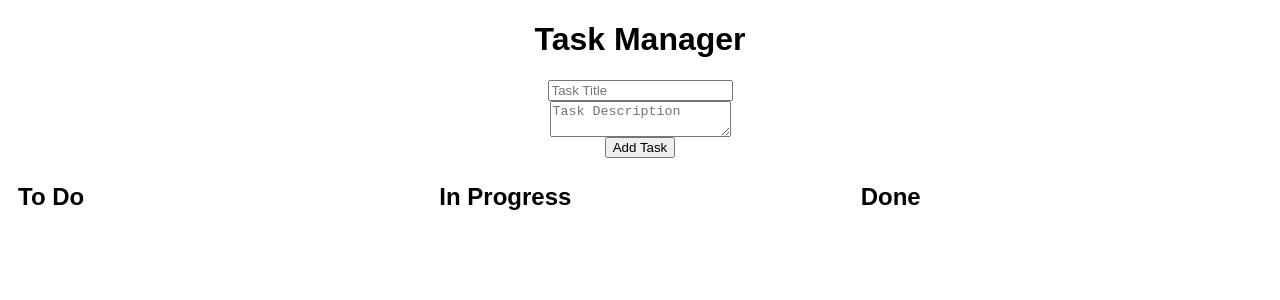
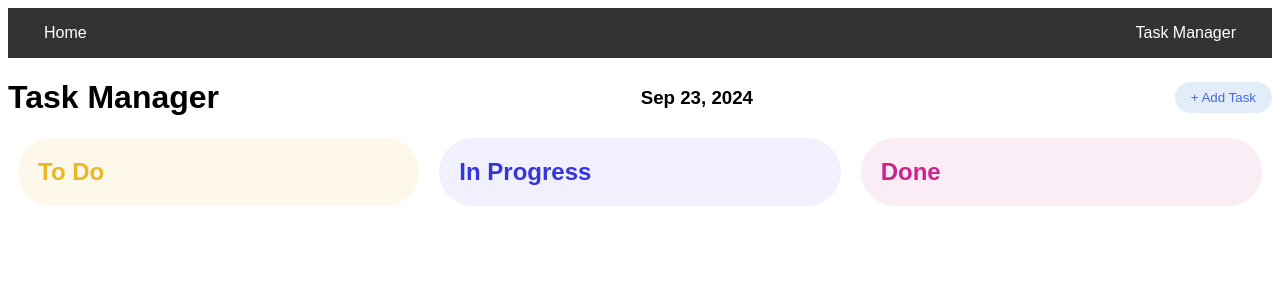
Before and after one commit to Baptistekeunbroek/task-tracker, an Angular app: page /tasks in a window 1280 px wide. Shown: the top 300 px of the page. Built offline with nearby package versions, Linux system fonts and the light colour scheme.

Commit message:
Add Navbar component Fix card info Add styling

```diff
--- a/src/app/components/add-task/add-task.component.css
+++ b/src/app/components/add-task/add-task.component.css
@@ -1,7 +1,37 @@
-.add-task-container{
-    display: flex;
-    flex-direction: column;
-    justify-content: center;
-    align-items: center;
-    margin: 5px;
-}
+.task-form {
+    margin-top: 1rem;
+  }
+
+  .task-form label {
+    display: block;
+    margin-bottom: 0.5rem;
+  }
+
+  .task-form input, .task-form textarea {
+    width: 100%;
+    padding: 0.5rem;
+    margin-bottom: 1rem;
+    border: 1px solid #ccc;
+    border-radius: 4px;
+  }
+
+  .task-form button {
+    padding: 0.5rem 1rem;
+    background-color: #28a745;
+    color: white;
+    border: none;
+    border-radius: 4px;
+  }
+
+  button {
+    padding: 0.5rem 1rem;
+    background-color: #e2edf9;
+    color: #4669e2;
+    border: none;
+    border-radius: 20px;
+  }
+
+  button:hover {
+    background-color: #bcd6f2;
+    cursor: pointer;
+  }
--- a/src/app/components/add-task/add-task.component.html
+++ b/src/app/components/add-task/add-task.component.html
@@ -1,5 +1,16 @@
-<form class="add-task-container" (ngSubmit)="onSubmit()">
-    <input type="text" [(ngModel)]="title" name="title" placeholder="Task Title" required />
-    <textarea [(ngModel)]="description" name="description" placeholder="Task Description"></textarea>
+<!-- Button to show/hide the form -->
+<button (click)="toggleForm()">{{ showForm ? 'Cancel' : '+ Add Task' }}</button>
+
+<div *ngIf="showForm" class="task-form">
+  <form (ngSubmit)="onSubmit()">
+    <div>
+      <label for="title">Title</label>
+      <input type="text" [(ngModel)]="title" name="title" id="title" required />
+    </div>
+    <div>
+      <label for="description">Description</label>
+      <textarea [(ngModel)]="description" name="description" id="description"></textarea>
+    </div>
     <button type="submit">Add Task</button>
-</form>
+  </form>
+</div>
--- a/src/app/components/add-task/add-task.component.ts
+++ b/src/app/components/add-task/add-task.component.ts
@@ -1,34 +1,43 @@
 import { Component, EventEmitter, Output } from '@angular/core';
 import { FormsModule } from '@angular/forms';
-import { Task } from '../../task.model';
+import { CommonModule } from '@angular/common'; // Import CommonModule for *ngIf
+import { Task } from '../../task.model'; // Adjust the path accordingly
 
 @Component({
   selector: 'app-add-task',
   standalone: true,
   templateUrl: './add-task.component.html',
   styleUrls: ['./add-task.component.css'],
-    imports: [FormsModule]
+  imports: [FormsModule, CommonModule] // Include CommonModule here
 })
 export class AddTaskComponent {
   title: string = '';
   description: string = '';
-    private idCounter: number = 1;
+  showForm: boolean = false; // Controls the visibility of the form
+  private idCounter: number = 1; // Simple counter for unique IDs
 
-    @Output() taskAdded = new EventEmitter<Task>();
+
+
+  @Output() taskAdded = new EventEmitter<Task>(); // Emit the full task object
+
+  toggleForm(): void {
+    this.showForm = !this.showForm; // Toggle the form visibility
+  }
 
   onSubmit(): void {
     if (this.title.trim()) {
       const newTask: Task = {
-                id: this.idCounter++,
+        id: this.idCounter++, // Increment ID for the new task
         title: this.title,
         description: this.description,
         completed: false,
-                state: 'To Do', // Default state for new tasks
-                createdAt: new Date()
+        state: 'To Do',
+        createdAt: new Date() // Set the current date
       };
-            this.taskAdded.emit(newTask);
-            this.title = '';
-            this.description = '';
+      this.taskAdded.emit(newTask); // Emit the full task object
+      this.title = ''; // Clear the input field after adding
+      this.description = ''; // Clear the input field after adding
+      this.showForm = false; // Hide the form after submission
     }
   }
 }
--- a/src/app/components/task-list/task-list.component.css
+++ b/src/app/components/task-list/task-list.component.css
@@ -1,20 +1,50 @@
 .task-columns {
     display: flex;
     justify-content: space-around;
+    margin-bottom: 40px;
 }
 
-.task-column {
+.task-column-done {
     flex: 1;
     margin: 0 10px;
+    background-color: #FAEDF5;
+    border-radius: 40px;
 }
+.DONE{
+    color: #ce2290;
+    margin: 20px;
+}
+.task-column-progress {
+    flex: 1;
+    margin: 0 10px;
+    background-color: #F0F0FF;
+    border-radius: 40px;
+}
+.PROGRESS{
+    color: #3535dc;
+    margin: 20px;
+}
+
+.task-column-todo {
+    flex: 1;
+    margin: 0 10px;
+    background-color: #FDF8EA;
+    border-radius: 40px;
+}
+
+.TODO{
+    color: #ecb625;
+    margin: 20px;
+}
+
 
 .task-card {
     border: 1px solid #ccc;
-    border-radius: 8px;
+    border-radius: 20px;
     padding: 16px;
-    margin: 8px 0;
-    background-color: #f9f9f9;
-    box-shadow: 0 2px 4px rgba(0, 0, 0, 0.1);
+    margin: 20px;
+    background-color: #fcfcfe;
+    border: none;
 }
 
 .task-card h3 {
@@ -31,3 +61,10 @@
     font-size: 0.9em;
     color: #555;
 }
+
+.top-container{
+    display: flex;
+    flex-direction: row;
+    justify-content: space-between;
+    align-items: center;
+}
--- a/src/app/components/task-list/task-list.component.html
+++ b/src/app/components/task-list/task-list.component.html
@@ -1,14 +1,18 @@
+<app-navbar></app-navbar>
+
+<div class="top-container">
 <h1>Task Manager</h1>
+<h3>{{ today | date: 'MMM d, y' }}</h3> <!-- Use the date pipe to format -->
 <app-add-task (taskAdded)="onTaskAdded($event)"></app-add-task>
+</div>
 
 <div class="task-columns">
-    <div class="task-column">
-        <h2>To Do</h2>
+    <div class="task-column-todo">
+        <h2 class="TODO">To Do</h2>
         <div *ngFor="let task of toDoTasks" class="task-card">
             <h3>{{ task.title }}</h3>
             <p>{{ task.description }}</p>
-            <p>{{ task.createdAt | date:'short' }}</p>
-            <small>State: {{ task.state }}</small>
+            <small>{{ task.createdAt | date:'medium' }}</small>
             <input type="checkbox" [checked]="task.completed" (change)="toggleTaskCompletion(task.id)">
             <button (click)="removeTask(task.id)">Remove</button>
             <select (change)="updateTaskState(task.id, $event)">
@@ -19,12 +23,12 @@
         </div>
     </div>
 
-    <div class="task-column">
-        <h2>In Progress</h2>
+    <div class="task-column-progress">
+        <h2 class="PROGRESS">In Progress</h2>
         <div *ngFor="let task of inProgressTasks" class="task-card">
             <h3>{{ task.title }}</h3>
             <p>{{ task.description }}</p>
-            <small>State: {{ task.state }}</small>
+            <small>{{ task.createdAt | date:'medium' }}</small>
             <input type="checkbox" [checked]="task.completed" (change)="toggleTaskCompletion(task.id)">
             <button (click)="removeTask(task.id)">Remove</button>
             <select (change)="updateTaskState(task.id, $event)">
@@ -35,12 +39,12 @@
         </div>
     </div>
 
-    <div class="task-column">
-        <h2>Done</h2>
+    <div class="task-column-done">
+        <h2 class="DONE">Done</h2>
         <div *ngFor="let task of doneTasks" class="task-card">
             <h3>{{ task.title }}</h3>
             <p>{{ task.description }}</p>
-            <small>State: {{ task.state }}</small>
+            <small>{{ task.createdAt | date:'medium' }}</small>
             <input type="checkbox" [checked]="task.completed" (change)="toggleTaskCompletion(task.id)">
             <button (click)="removeTask(task.id)">Remove</button>
             <select (change)="updateTaskState(task.id, $event)">
--- a/src/app/components/task-list/task-list.component.ts
+++ b/src/app/components/task-list/task-list.component.ts
@@ -3,17 +3,21 @@ import { CommonModule } from '@angular/common';
 import { AddTaskComponent } from '../add-task/add-task.component';
 import { TaskItemComponent } from '../task-item/task-item.component';
 import { Task } from '../../task.model';
+import { NavbarComponent } from '../../navbar-component/navbar-component.component';
 
 @Component({
     selector: 'app-task-list',
     standalone: true,
     templateUrl: './task-list.component.html',
     styleUrls: ['./task-list.component.css'],
-    imports: [CommonModule, AddTaskComponent, TaskItemComponent]
+    imports: [CommonModule, AddTaskComponent, TaskItemComponent, NavbarComponent]
 })
 export class TaskListComponent implements OnInit {
     tasks: Task[] = [];
     private idCounter: number = 1; // Initialize a counter for unique IDs
+
+    today: Date = new Date(); // Store today's date
+
 
     ngOnInit() {
         this.loadTasks();
--- a/src/app/home/home.component.html
+++ b/src/app/home/home.component.html
@@ -1,3 +1,5 @@
+<app-navbar></app-navbar>
+
 <div class="home-container">
     <h1>Welcome to Your Task Tracker!</h1>
     <p>This project helps you manage your tasks efficiently. Add, edit, and complete your tasks with ease!</p>
--- a/src/app/home/home.component.ts
+++ b/src/app/home/home.component.ts
@@ -1,11 +1,13 @@
 import { Component } from '@angular/core';
 import { Router } from '@angular/router';
+import { NavbarComponent } from '../navbar-component/navbar-component.component';
 
 @Component({
   selector: 'app-home',
   standalone: true,
   templateUrl: './home.component.html',
   styleUrls: ['./home.component.css'],
+  imports: [NavbarComponent],
 })
 export class HomeComponent {
   constructor(private router: Router) {}
--- /dev/null
+++ b/src/app/navbar-component/navbar-component.component.css
@@ -0,0 +1,26 @@
+.navbar {
+    background-color: #333;
+    padding: 1rem;
+  }
+
+  .navbar ul {
+    list-style-type: none;
+    margin: 0;
+    padding: 0;
+    display: flex;
+    justify-content: space-between;
+  }
+
+  .navbar li {
+    display: inline;
+  }
+
+  .navbar a {
+    color: white;
+    text-decoration: none;
+    padding: 14px 20px;
+  }
+
+  .navbar a:hover {
+    background-color: #575757;
+  }
--- /dev/null
+++ b/src/app/navbar-component/navbar-component.component.html
@@ -0,0 +1,6 @@
+<nav class="navbar">
+    <ul>
+      <li><a routerLink="/">Home</a></li>
+      <li><a routerLink="/tasks">Task Manager</a></li>
+    </ul>
+  </nav>
```
Also changed, not shown: src/app/navbar-component/navbar-component.component.ts (added, +11 -0 lines), 1 other file (tests, documents, lock files or other folders). Lines whose indentation alone changed are shown as unchanged.
